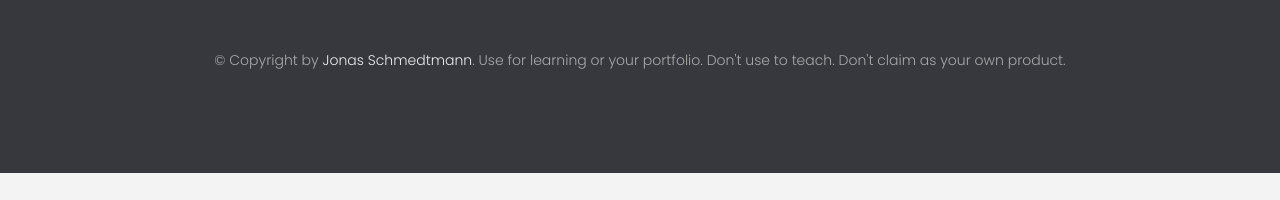
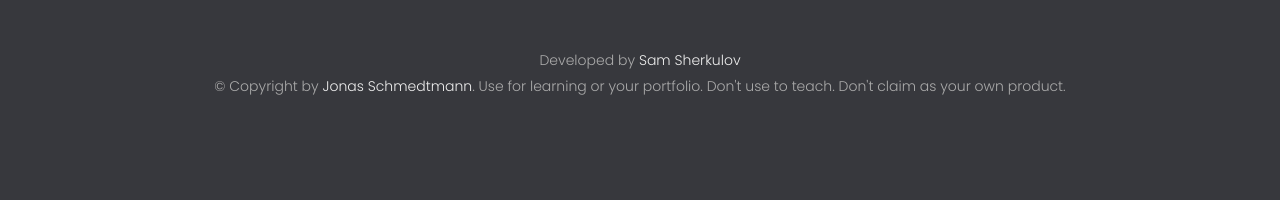
Before and after one commit to abdusamadsherkulov/BankistApp, a plain HTML site: page index.html in a window 1280 px wide. Shown: the part 4761-4961 px from the top of the page. Before the commit the page ends 4934 px from the top, so only its background shows below. Drawn offline with Linux system fonts and the light colour scheme.

Commit message:
Add developer credit to footer in index.html

```diff
--- a/index.html
+++ b/index.html
@@ -296,6 +296,15 @@
       </ul>
       <img src="img/icon.png" alt="Logo" class="footer__logo" />
       <p class="footer__copyright">
+        Developed by
+        <a
+          class="footer__link twitter-link"
+          target="_blank"
+          href="https://sam-sherkulov-portfolio.vercel.app/">
+          Sam Sherkulov
+        </a>
+      </p>
+      <p class="footer__copyright">
         &copy; Copyright by
         <a
           class="footer__link twitter-link"
```
